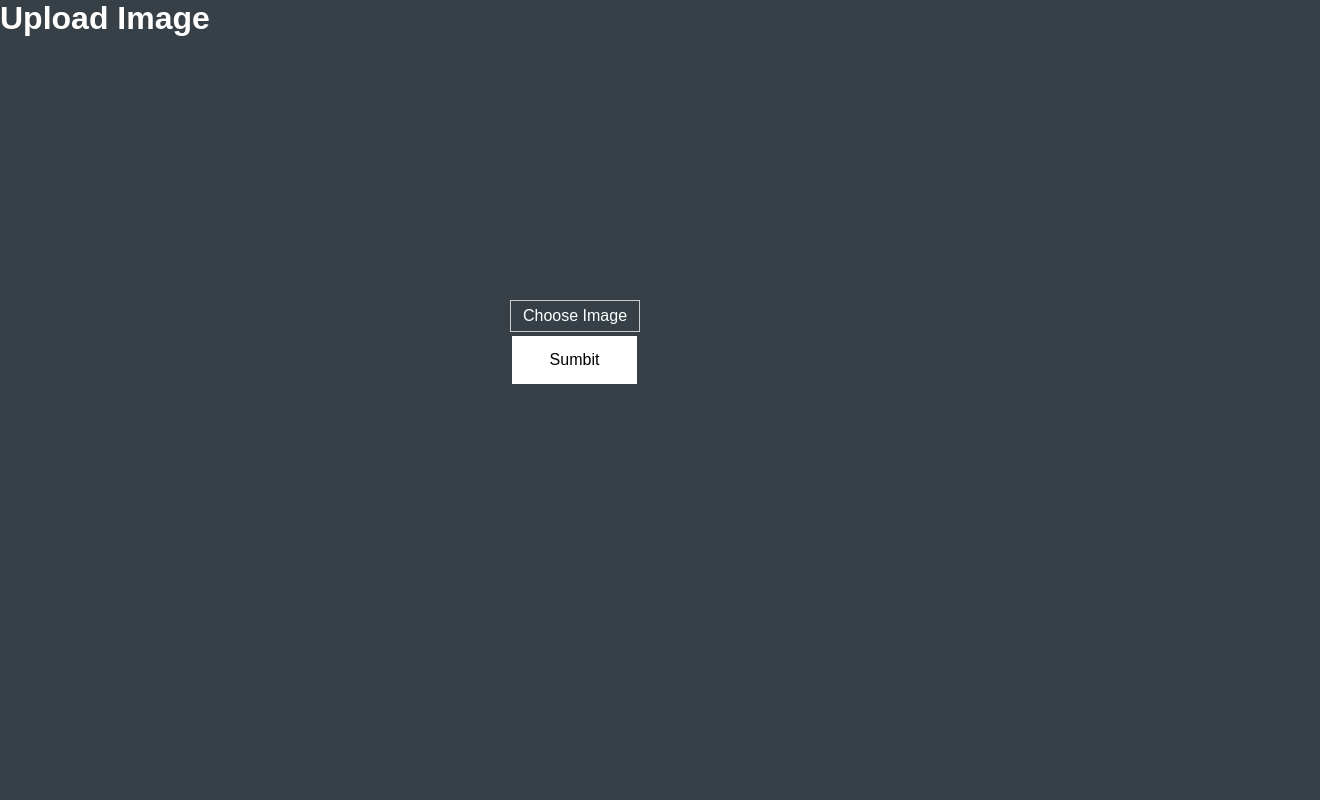
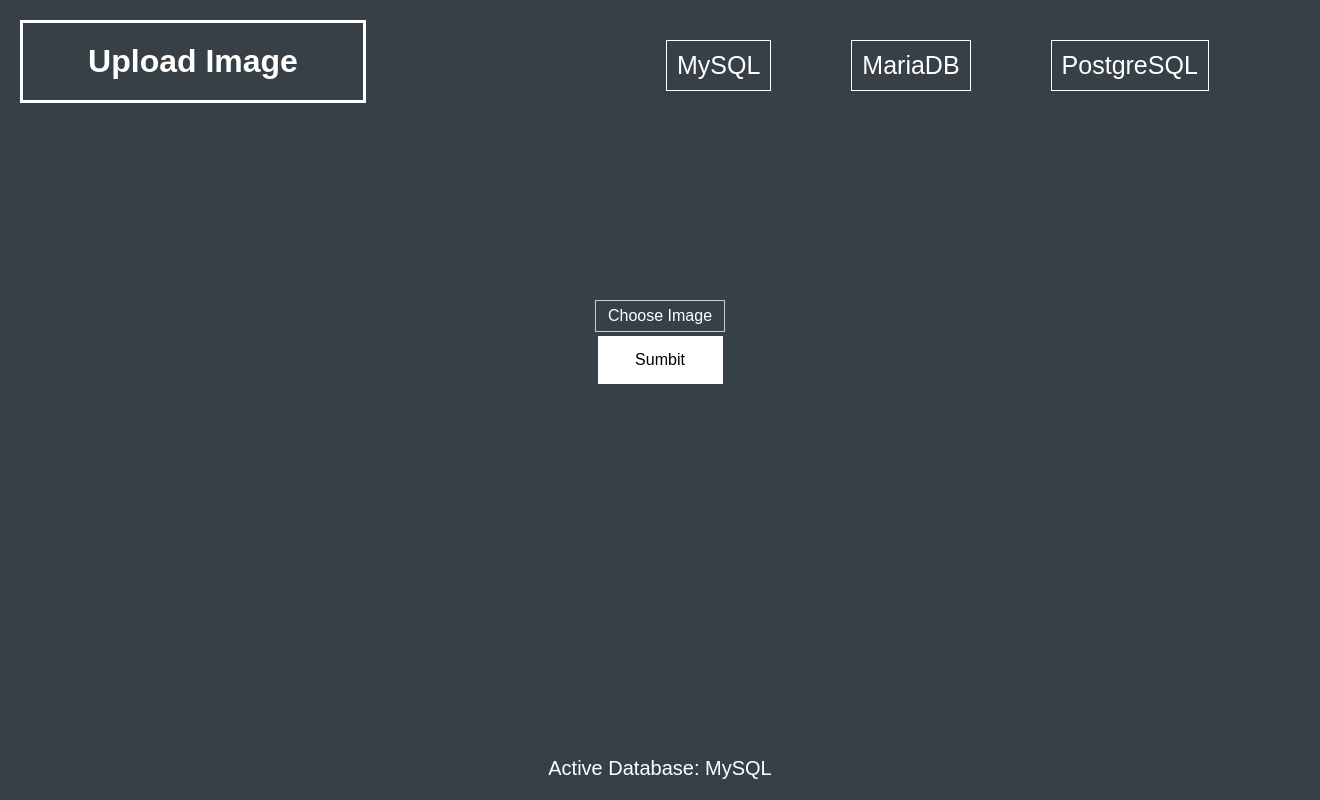
Before and after one commit to g18marma/Examensarbete, a PHP site: page / in a window 1320 px wide. Run offline with PHP 8.4, Linux system fonts and the light colour scheme; some libraries are stand-ins or nearby versions.

Commit message:
Switch database presentation
Javascript that allows the user to switch between databases. Presentation only, no real connection switching yet.

```diff
--- a/css/style.css
+++ b/css/style.css
@@ -9,6 +9,34 @@ body{
     height: 100vh;
     background: #374046;
 }
+.header {
+    display: flex;
+}
+.title {
+
+    text-align: center;
+}
+h1 {
+    width: 300px;
+    border: solid 3px white;
+    margin: 20px;
+    padding: 20px;
+}
+.dbs {
+    text-align: center;
+    vertical-align: middle;
+    margin-left: 200px;
+    padding-top: 40px;
+    padding-bottom: 40px;
+    border-spacing: 80px 0px;
+    font-size: 25px;
+}
+
+td{
+    border: solid 1px white;
+    padding: 10px;
+    cursor: pointer;
+}
 .image-form {
     width: 300px;
     height: 200px;
@@ -19,14 +47,13 @@ body{
     bottom: 0;
     margin: auto;
     overflow: auto;
-}
-.btn {
-
+    text-align: center;
 }
 
 input[type="file"] {
     display: none;
 }
+
 .custom-file-upload {
     border: 1px solid #ccc;
     display: inline-block;
@@ -47,3 +74,13 @@ input[type="file"] {
     margin: 4px 2px;
     cursor: pointer;
 }
+
+#footer {
+    position: fixed;
+    left: 0;
+    bottom: 0;
+    margin-bottom: 20px;
+    width: 100%;
+    text-align: center;
+    font-size: 20px;
+}
--- a/index.php
+++ b/index.php
@@ -3,12 +3,24 @@
     <head>
         <meta charset="utf-8"/>
         <link rel="stylesheet" type="text/css" href="css/style.css"/>
+        <script src="http://ajax.googleapis.com/ajax/libs/jquery/1.7.1/jquery.min.js" type="text/javascript"></script>
+        <script src="js/main.js"></script>
         <title>Application</title>
-
     </head>
     <body>
         <div class="header">
-            <h1>Upload Image</h1>
+            <div class="title">
+                <h1>Upload Image</h1>
+            </div>
+            <div>
+                <table class="dbs">
+                    <tr>
+                        <td id="toggleMysql" href="#">MySQL</td>
+                        <td id="toggleMariadb"href="#">MariaDB</td>
+                        <td id="togglePostgresql"href="#">PostgreSQL</td>
+                    </tr>
+                </table>
+            </div>
         </div>
         <div class="image-form">
             <form method="POST" action="#" enctype="multipart/form-data" class="sendForm">
@@ -24,5 +36,6 @@
                 </div>
             </form>
         </div>
+        <footer id="footer"> Active Database: MySQL</footer>
     </body>
 </html>
--- /dev/null
+++ b/js/main.js
@@ -0,0 +1,30 @@
+$(document).ready(function(){
+
+    var dbType = 'mySQL';
+    var dbName = 'MySQL';
+
+    $("#toggleMysql").click(function(){
+
+        dbType = 'mySQL';
+        dbName = 'MySQL';
+
+        document.getElementById("footer").innerHTML = "Active Database: " + dbName;
+    });
+
+    $("#toggleMariadb").click(function(){
+
+        dbType = 'mariaDB';
+        dbName = 'MariaDB';
+
+        document.getElementById("footer").innerHTML = "Active Database: " + dbName;
+    });
+
+    $("#togglePostgresql").click(function(){
+
+        dbType = 'postgreSQL';
+        dbName = 'PostgreSQL';
+
+        document.getElementById("footer").innerHTML = "Active Database: " + dbName;
+    });
+          //your code here
+});
```
